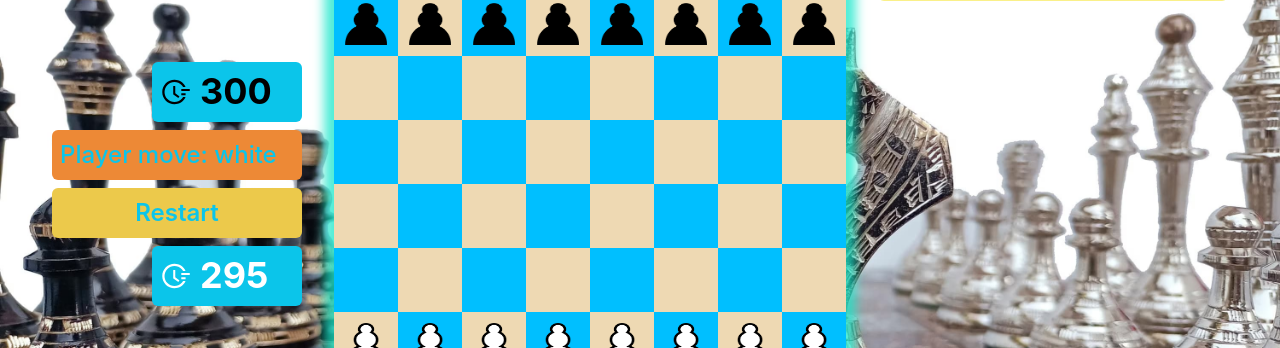
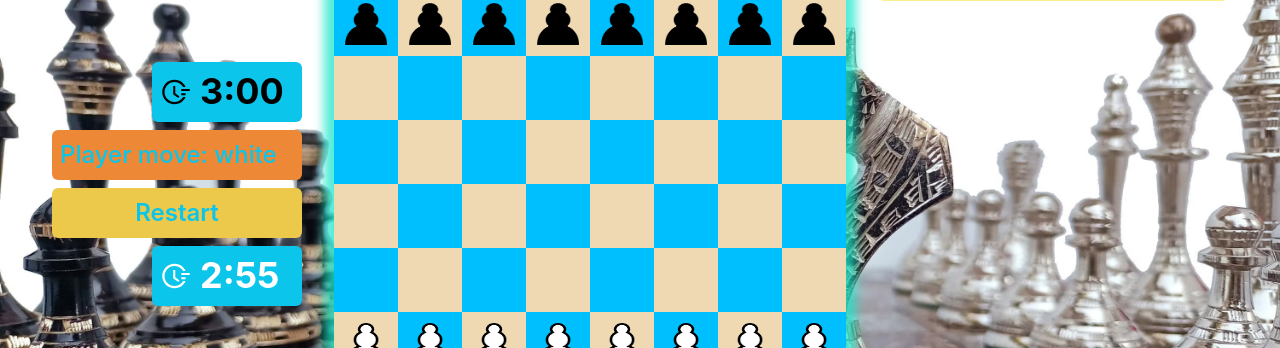
Before and after one commit to namhels/chess-react-typescript, a React (Create React App) app: page / in a window 1280 px wide. Shown: the part 176-524 px from the top of the page. Built offline with nearby package versions, Linux system fonts and the light colour scheme.

Commit message:
add updateTime

```diff
--- a/src/components/Timer.tsx
+++ b/src/components/Timer.tsx
@@ -3,7 +3,7 @@ import { Player } from '../modals/Player';
 import { Colors } from '../modals/Colors';
 import { AiOutlineFieldTime } from 'react-icons/ai'
 import { Button, Tag, TagLabel, TagLeftIcon, VStack } from '@chakra-ui/react';
-// import ConvertMs from '../modals/ConvertMs'
+import convertMs from '../modals/ConvertMs'
 
 interface TimerProps {
   currentPlayer: Player | null;
@@ -11,8 +11,8 @@ interface TimerProps {
 }
 
 const Timer: FC<TimerProps> = ({ currentPlayer, restart }) => {
-  const [blackTime, setBlackTime] = useState(300);
-  const [whiteTime, setWhiteTime] = useState(300);
+  const [blackTime, setBlackTime] = useState(180000);
+  const [whiteTime, setWhiteTime] = useState(180000);
   const timer = useRef<null | ReturnType<typeof setInterval>>(null);
 
   useEffect(() => {
@@ -23,24 +23,36 @@ const Timer: FC<TimerProps> = ({ currentPlayer, restart }) => {
   function startTimer() {
     if (timer.current) {
       clearInterval(timer.current)
+      // timer.current = null;
     }
+
     const callback = currentPlayer?.color === Colors.WHITE ? decrementWhiteTimer : decrementBlackTimer;
     timer.current = setInterval(callback, 1000);
+
+    // if (blackTime === 0 || whiteTime === 0) {
+    //   clearInterval(timer.current)
+    // }
   }
 
   function decrementBlackTimer() {
-    setBlackTime(prev => prev - 1);
+    setBlackTime(prev => prev - 1000);
   }
 
   function decrementWhiteTimer() {
-    setWhiteTime(prev => prev - 1);
+    setWhiteTime(prev => prev - 1000);
   }
 
   function handleRestart() {
-    setWhiteTime(300);
-    setBlackTime(300);
+    setWhiteTime(180000);
+    setBlackTime(180000);
     restart();
 
+  }
+
+  function updateTimer(time: number) {
+    const minutes = convertMs(time).minutes;
+    const seconds = String(convertMs(time).seconds).padStart(2, '0');
+    return `${minutes}:${seconds}`
   }
 
   return (
@@ -54,7 +66,7 @@ const Timer: FC<TimerProps> = ({ currentPlayer, restart }) => {
         color="black"
       >
         <TagLeftIcon boxSize='32px' as={AiOutlineFieldTime} />
-        <TagLabel as='b' fontSize='4xl'>{blackTime}</TagLabel>
+        <TagLabel as='b' fontSize='4xl'>{updateTimer(blackTime)}</TagLabel>
       </Tag>
       <Tag
         w='250px'
@@ -80,7 +92,7 @@ const Timer: FC<TimerProps> = ({ currentPlayer, restart }) => {
         color="white"
       >
         <TagLeftIcon boxSize='32px' as={AiOutlineFieldTime} />
-        <TagLabel as='b' fontSize='4xl'>{whiteTime}</TagLabel>
+        <TagLabel as='b' fontSize='4xl'>{updateTimer(whiteTime)}</TagLabel>
       </Tag>
     </VStack>
   );
--- a/src/modals/ConvertMs.ts
+++ b/src/modals/ConvertMs.ts
@@ -1,16 +1,9 @@
-import { FC } from 'react';
-
-interface IConvertMsProps {
-  ms: number;
-}
-
-
-const ConvertMs: FC<IConvertMsProps> = ({ms}): any => {
+function convertMs(ms: number) {
   // Number of milliseconds per unit of time
-  const second: number = 1000;
-  const minute: number = second * 60;
-  const hour: number = minute * 60;
-  const day: number = hour * 24;
+  const second = 1000;
+  const minute = second * 60;
+  const hour = minute * 60;
+  const day = hour * 24;
 
   // Remaining days
   const days = Math.floor(ms / day);
@@ -24,4 +17,4 @@ const ConvertMs: FC<IConvertMsProps> = ({ms}): any => {
   return { days, hours, minutes, seconds };
 }
 
-export default ConvertMs;
+export default convertMs;
```
